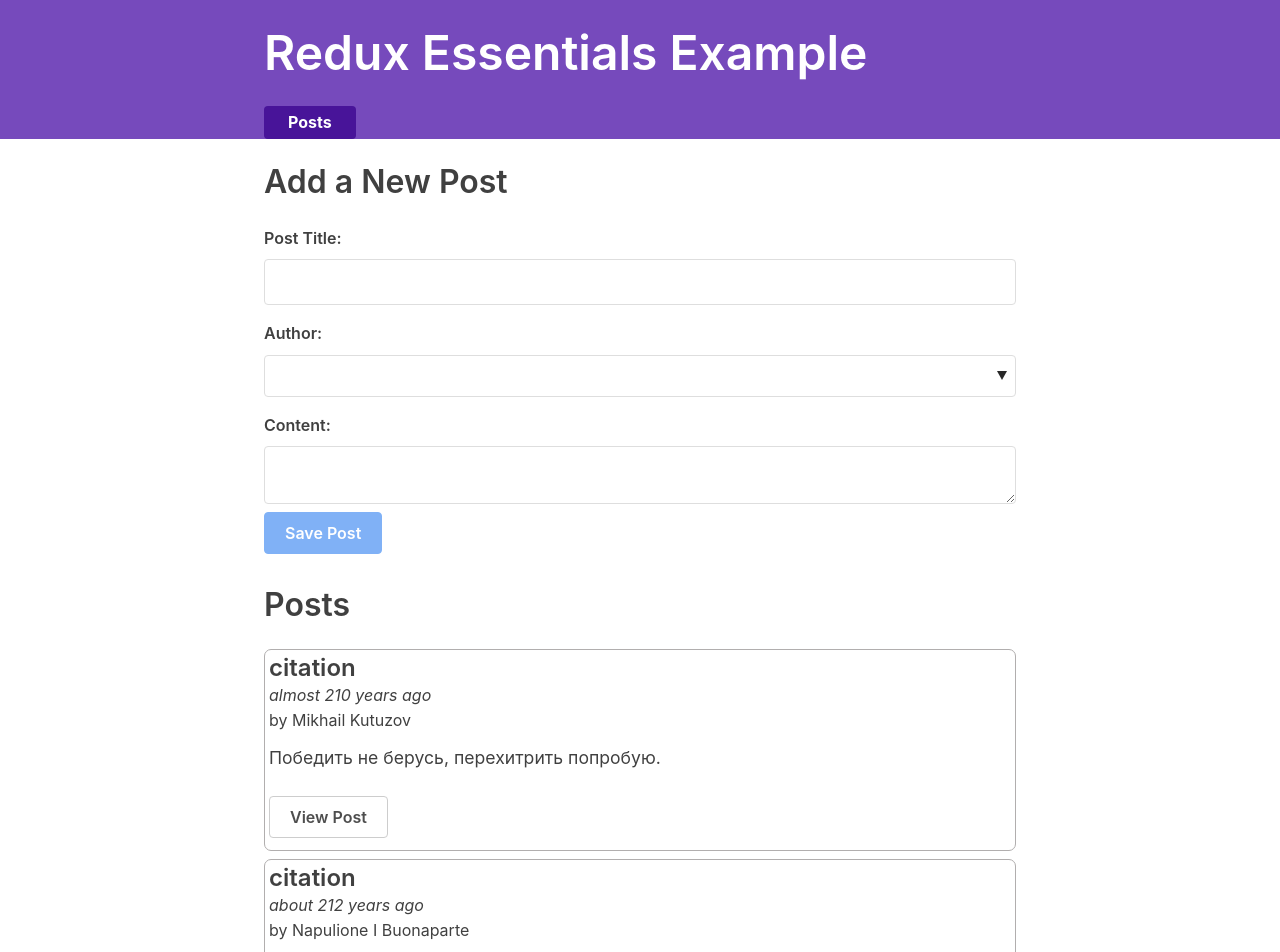
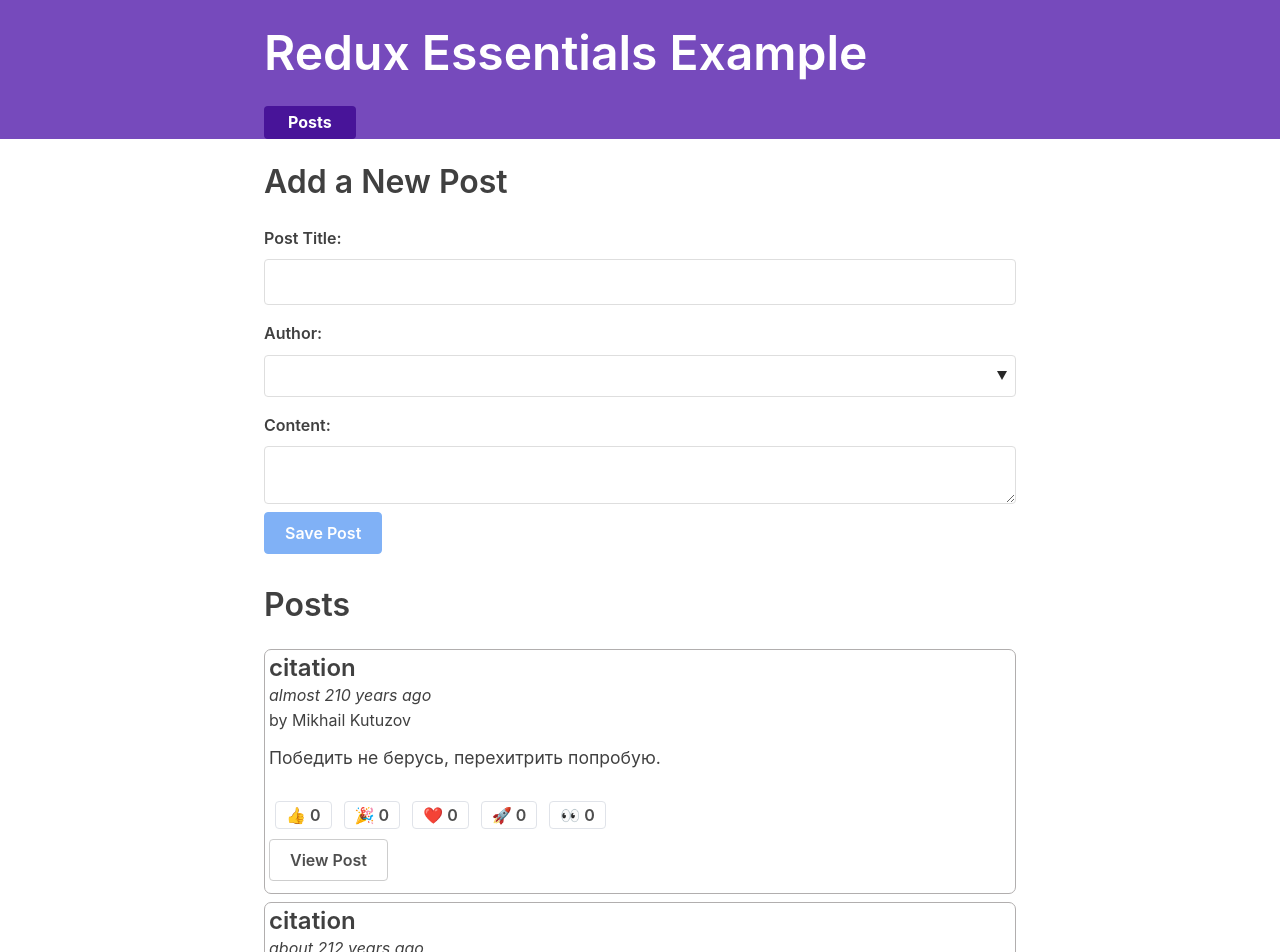
Before and after one commit to Deadrok-z/redux-essentials-example-app, a React (Create React App) app: page / in a window 1280 px wide. Shown: the top 952 px of the page. Built offline with nearby package versions, Linux system fonts and the light colour scheme; what @mswjs/data, mock-socket, txtgen would draw is missing.

Commit message:
Post Reaction Buttons

```diff
--- a/src/features/posts/PostsList.js
+++ b/src/features/posts/PostsList.js
@@ -3,6 +3,7 @@
 import { Link } from 'react-router-dom'
 import { PostAuthor } from './PostAuthor'
 import { TimeAgo } from './TimeAgo'
+import { ReactionButtons } from './ReactionButtons'
 
 export const PostsList = () => {
     const posts = useSelector(state => state.posts)
@@ -20,6 +21,7 @@
                     <PostAuthor userId={post.user} />
                 </div>
                 <p className="post-content">{post.content.substring(0, 100)}</p>
+                <ReactionButtons post={post} />
                 <Link to={`/posts/${post.id}`} className="button muted-button">
                     View Post
                 </Link>
--- /dev/null
+++ b/src/features/posts/ReactionButtons.js
@@ -0,0 +1,33 @@
+import React from 'react'
+import { useDispatch } from 'react-redux'
+
+import { reactionAdded } from './postsSlice'
+
+const reactionEmoji = {
+    thumbsUp: '👍',
+    hooray: '🎉',
+    heart: '❤️',
+    rocket: '🚀',
+    eyes: '👀',
+}
+
+export const ReactionButtons = ({ post }) => {
+    const dispatch = useDispatch()
+
+    const reactionButtons = Object.entries(reactionEmoji).map(([name, emoji]) => {
+        return (
+            <button
+                key={name}
+                type="button"
+                className="muted-button reaction-button"
+                onClick={() =>
+                    dispatch(reactionAdded({ postId: post.id, reaction: name }))
+                }
+            >
+                {emoji} {post.reactions[name]}
+            </button>
+        )
+    })
+
+    return <div>{reactionButtons}</div>
+}
--- a/src/features/posts/SinglePostPage.js
+++ b/src/features/posts/SinglePostPage.js
@@ -3,6 +3,7 @@
 import { Link } from 'react-router-dom'
 import { PostAuthor } from './PostAuthor'
 import { TimeAgo } from './TimeAgo'
+import { ReactionButtons } from './ReactionButtons'
 
 export const SinglePostPage = ({ match }) => {
   const { postId } = match.params
@@ -30,6 +31,7 @@
             <PostAuthor userId={post.user} />
         </div>
         <p className="post-content">{post.content}</p>
+        <ReactionButtons post={post} />
         <Link to={`/editPost/${post.id}`} className="button">
           Edit Post
         </Link>
--- a/src/features/posts/postsSlice.js
+++ b/src/features/posts/postsSlice.js
@@ -2,14 +2,47 @@
 import { sub } from 'date-fns'
 
 const initialState = [
-  { id: '1', title: 'citation', content: 'Случай правит миром.', date: sub(new Date(1810, 5, 5), { minutes: 10}).toISOString(), user:"0" },
-  { id: '2', title: 'citation', content: 'Победить не берусь, перехитрить попробую.', date: sub(new Date(1812, 8, 16), { minutes: 10}).toISOString(), user:"2" }
+  {
+    id: '1',
+    title: 'citation',
+    content: 'Случай правит миром.',
+    date: sub(new Date(1810, 5, 5), { minutes: 10 }).toISOString(),
+    user: "0",
+    reactions: {
+      thumbsUp: 0,
+      hooray: 0,
+      heart: 0,
+      rocket: 0,
+      eyes: 0,
+    },
+  },
+  {
+    id: '2',
+    title: 'citation',
+    content: 'Победить не берусь, перехитрить попробую.',
+    date: sub(new Date(1812, 8, 16), { minutes: 10 }).toISOString(),
+    user: "2",
+    reactions: {
+      thumbsUp: 0,
+      hooray: 0,
+      heart: 0,
+      rocket: 0,
+      eyes: 0,
+    },
+  }
 ]
 
 const postsSlice = createSlice({
   name: 'posts',
   initialState,
   reducers: {
+    reactionAdded(state, action) {
+      const { postId, reaction } = action.payload
+      const existingPost = state.find(post => post.id === postId)
+      if (existingPost) {
+        existingPost.reactions[reaction]++
+      }
+    },
     postAdded: {
       reducer(state, action) {
         state.push(action.payload)
@@ -36,6 +69,7 @@
     }
   }
 })
-export const { postAdded, postUpdated } = postsSlice.actions
+
+export const { postAdded, postUpdated, reactionAdded } = postsSlice.actions
 
 export default postsSlice.reducer
```
